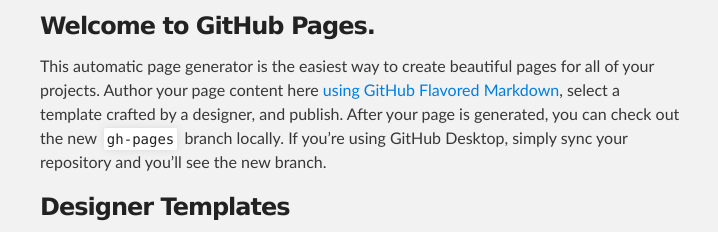
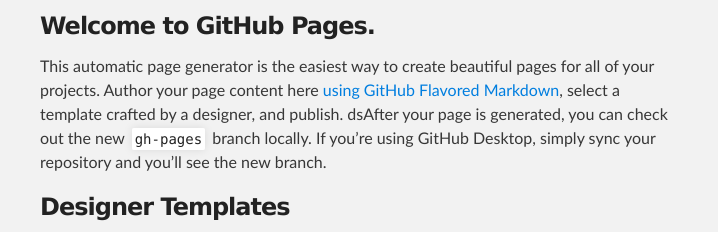
Before and after one commit to HEX2016/TicTacToe, a plain HTML site: page index.html in a window 1280 px wide. Shown: the part 216-448 px from the top of the page, 280-998 px from the left. Drawn offline with Linux system fonts and the light colour scheme.

Commit message:
Deployment test 9

```diff
--- a/index.html
+++ b/index.html
@@ -34,7 +34,7 @@
         <h3>
 <a id="welcome-to-github-pages" class="anchor" href="#welcome-to-github-pages" aria-hidden="true"><span aria-hidden="true" class="octicon octicon-link"></span></a>Welcome to GitHub Pages.</h3>
 
-<p>This automatic page generator is the easiest way to create beautiful pages for all of your projects.  Author your page content here <a href="https://guides.github.com/features/mastering-markdown/">using GitHub Flavored Markdown</a>, select a template crafted by a designer, and publish. After your page is generated, you can check out the new <code>gh-pages</code> branch locally. If you’re using GitHub Desktop, simply sync your repository and you’ll see the new branch.</p>
+<p>This automatic page generator is the easiest way to create beautiful pages for all of your projects.  Author your page content here <a href="https://guides.github.com/features/mastering-markdown/">using GitHub Flavored Markdown</a>, select a template crafted by a designer, and publish. dsAfter your page is generated, you can check out the new <code>gh-pages</code> branch locally. If you’re using GitHub Desktop, simply sync your repository and you’ll see the new branch.</p>
 
 <h3>
 <a id="designer-templates" class="anchor" href="#designer-templates" aria-hidden="true"><span aria-hidden="true" class="octicon octicon-link"></span></a>Designer Templates</h3>
```
Also changed, not shown: 1 other file.
